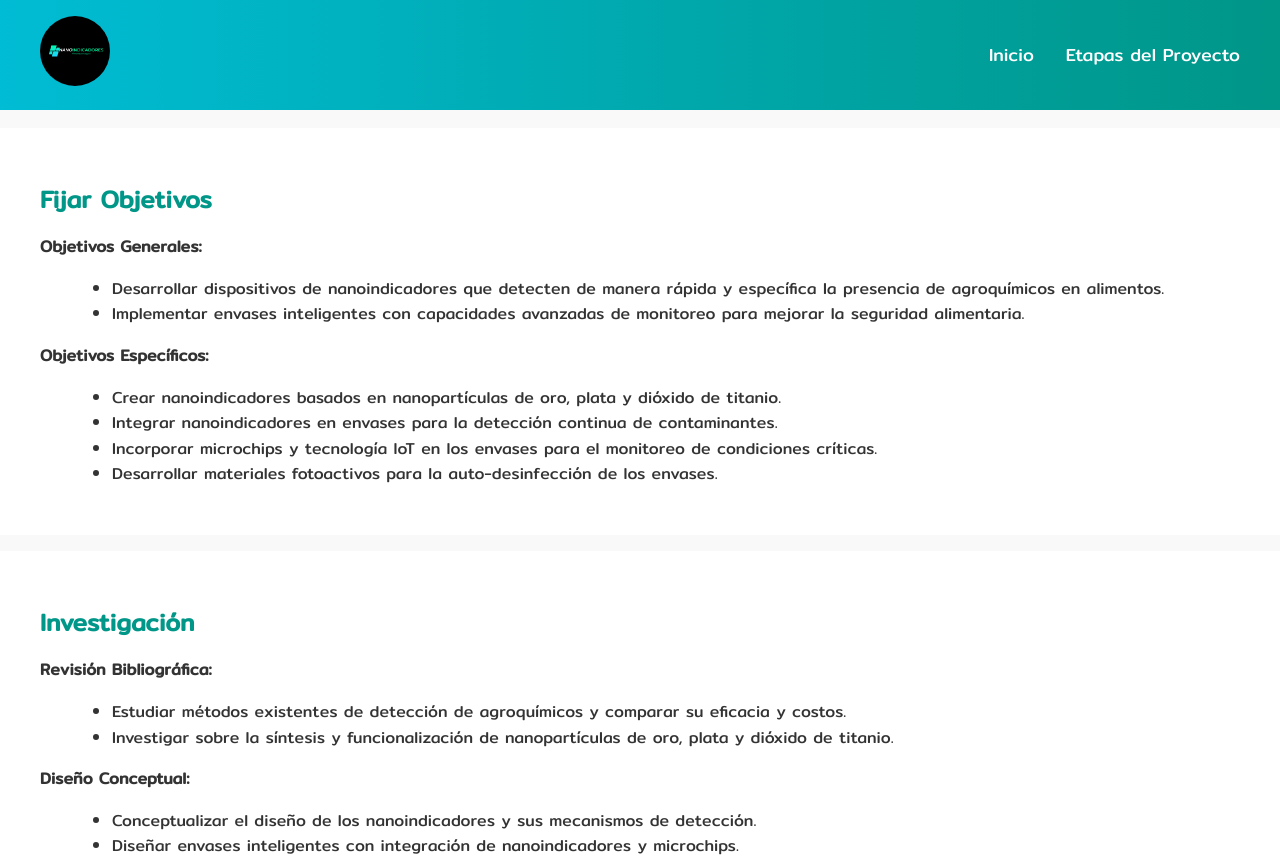
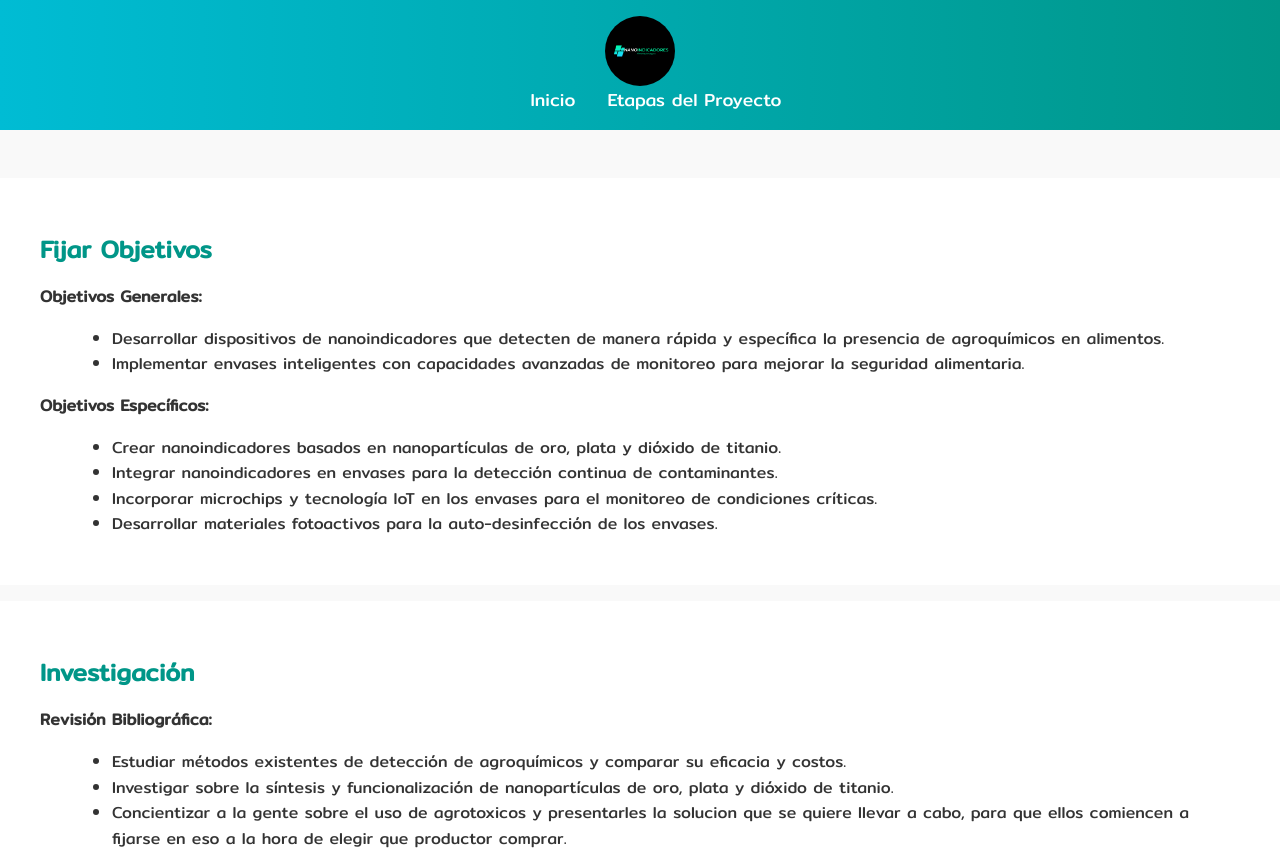
Before and after one commit to lujanfarfan/Nanoindicadores, a plain HTML site: page etapas.html in a window 1280 px wide. Shown: the top 862 px of the page. Drawn offline with Linux system fonts and the light colour scheme.

Commit message:
logo en el medio e info actualizada

```diff
--- a/css/etapas.css
+++ b/css/etapas.css
@@ -22,15 +22,15 @@ body {
     max-width: 1200px;
     margin: 0 auto;
     padding: 0 1rem;
-    display: flex;
-    justify-content: space-between;
-    align-items: center;
+    text-align: center; /* Centrar contenido horizontalmente */
 }
 
 header img.logo {
-    height: 70px; /* Ajustado para pantallas más pequeñas */
-    width: auto; /* Ajusta el ancho automáticamente */
-    border-radius: 50%; /* Redondea el logo */
+    height: 70px;
+    width: auto;
+    border-radius: 50%;
+    display: block;
+    margin: 0 auto; /* Centrar logo */
 }
 
 header nav ul {
@@ -38,6 +38,7 @@ body {
     margin: 0;
     padding: 0;
     display: flex;
+    justify-content: center; /* Centrar la barra de navegación */
 }
 
 header nav ul li {
@@ -57,7 +58,7 @@ body {
 
 main {
     padding: 2rem 0;
-    margin-top: 80px;
+    margin-top: 130px; /* Ajustar para acomodar el header fijo */
 }
 
 .section {
--- a/etapas.html
+++ b/etapas.html
@@ -52,6 +52,7 @@
         <ul>
           <li>Estudiar métodos existentes de detección de agroquímicos y comparar su eficacia y costos.</li>
           <li>Investigar sobre la síntesis y funcionalización de nanopartículas de oro, plata y dióxido de titanio.</li>
+          <li>Concientizar a la gente sobre el uso de agrotoxicos y presentarles la solucion que se quiere llevar a cabo, para que ellos comiencen a fijarse en eso a la hora de elegir que productor comprar.</li>
         </ul>
         <p><strong>Diseño Conceptual:</strong></p>
         <ul>
@@ -69,7 +70,6 @@
     <section class="section">
         <div class="container">
           <h2>Solución y Alcance</h2>
-          <p>Los nanoindicadores son dispositivos que cambian de color al detectar la presencia de ciertos agroquímicos, debido a alteraciones en su estructura molecular. Estos dispositivos se fabrican utilizando nanopartículas de oro o plata, funcionalizadas con compuestos químicos específicos que reaccionan con pesticidas, herbicidas y otros contaminantes.</p>
           <p><strong>Funcionalidades clave:</strong></p>
           <ul>
             <li>Detección de contaminantes químicos: Nanoindicadores permiten detectar la presencia de sustancias químicas contaminantes, como pesticidas y micotoxinas, en alimentos de manera rápida, sensible y específica.</li>
@@ -79,8 +79,9 @@
         </ul>
             <p><strong>Diferenciación y Competitividad:</strong></p>
             <ul>
-              <li> Ayuda a los productores orgánicos a diferenciar sus productos y mejorar su competitividad en mercados nacionales e internacionales.</li>
+              <li> Ayuda a los productores a diferenciar sus productos y mejorar su competitividad en mercados nacionales e internacionales.</li>
               <li> Proporciona una alternativa económica a largo plazo frente a los métodos convencionales de detección de agroquímicos.</li>
+              <li>Cuida la alimentacion y la salud de las personas.</li>
             </ul>
         </div>
       </section>
```
Lines whose indentation alone changed are shown as unchanged.
